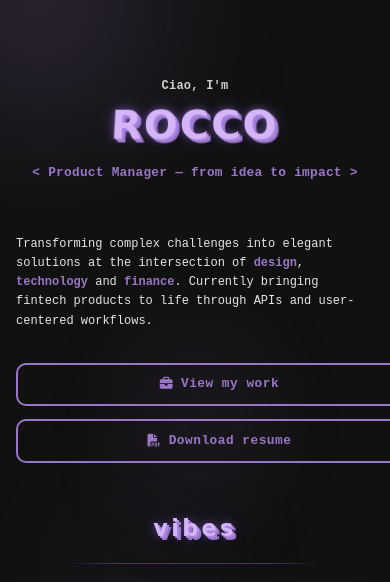
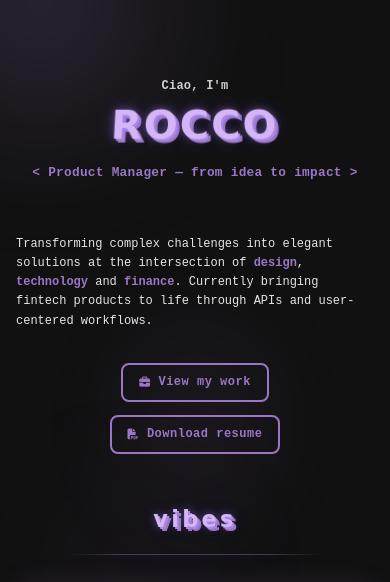
Before and after one commit to roccogold/my-website, a website: page index.html in a window 390 px wide. Shown: the top 582 px of the page. Drawn offline with nearby package versions, Linux system fonts and the light colour scheme; no server answers.

Commit message:
Update index.html

```diff
--- a/index.html
+++ b/index.html
@@ -760,7 +760,7 @@ body.light-theme .view-all-btn:hover {
 @media (max-width: 768px) {
   .hero-buttons {
     flex-direction: column;
-    align-items: stretch;
+    align-items: center;
     gap: 0.8rem;
     margin-top: 2rem;
     margin-bottom: 2rem;
@@ -768,8 +768,16 @@ body.light-theme .view-all-btn:hover {
 
   .hero-btn,
   .view-all-btn {
-    justify-content: center;
-    width: 100%;
+    padding: 0.5rem 1rem;
+    font-size: 0.75rem;
+    border-radius: 8px;
+    width: auto;
+    max-width: 200px;
+  }
+
+  .hero-btn i,
+  .view-all-btn i {
+    font-size: 0.9em;
   }
 }
 
```
